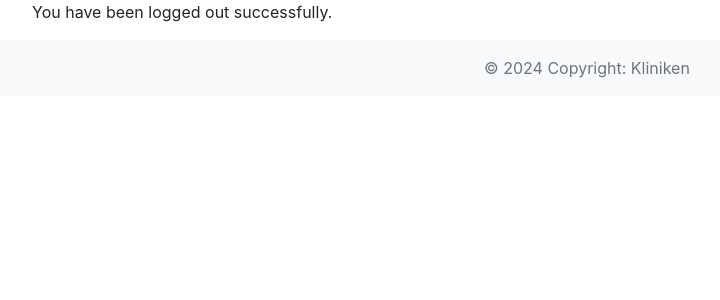
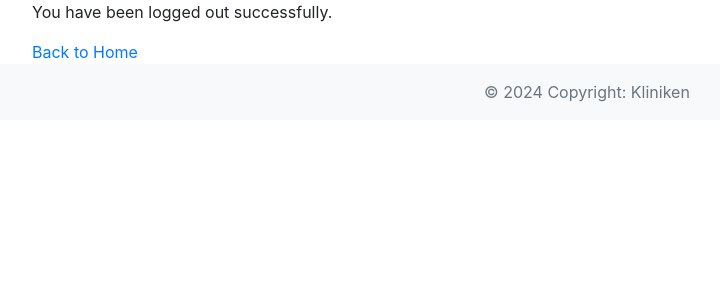
Before and after one commit to chrisgustafsson/kliniken-pp4, a Django app: template kliniken/templates/signout.html in a window 1280 px wide. Shown: the part 56-356 px from the top of the page, without its empty margins (53-773 px from the left). Run offline with Django 4.2, Linux system fonts and the light colour scheme; the template is opened without the code that fills it, so the values that code supplies are empty; parts of the project's set-up code (start-up, migrations or seed data) failed here and were passed over; some libraries are stand-ins or nearby versions.

Commit message:
UPDATE changes made to signout

```diff
--- a/kliniken/templates/signout.html
+++ b/kliniken/templates/signout.html
@@ -1,4 +1,5 @@
 {% extends "base.html" %} {% block title %}Home{% endblock %} {% block content%}
 <p>You have been logged out successfully.</p>
+<a href="{% url 'index' %}">Back to Home</a>
 
 {% endblock %}
```
